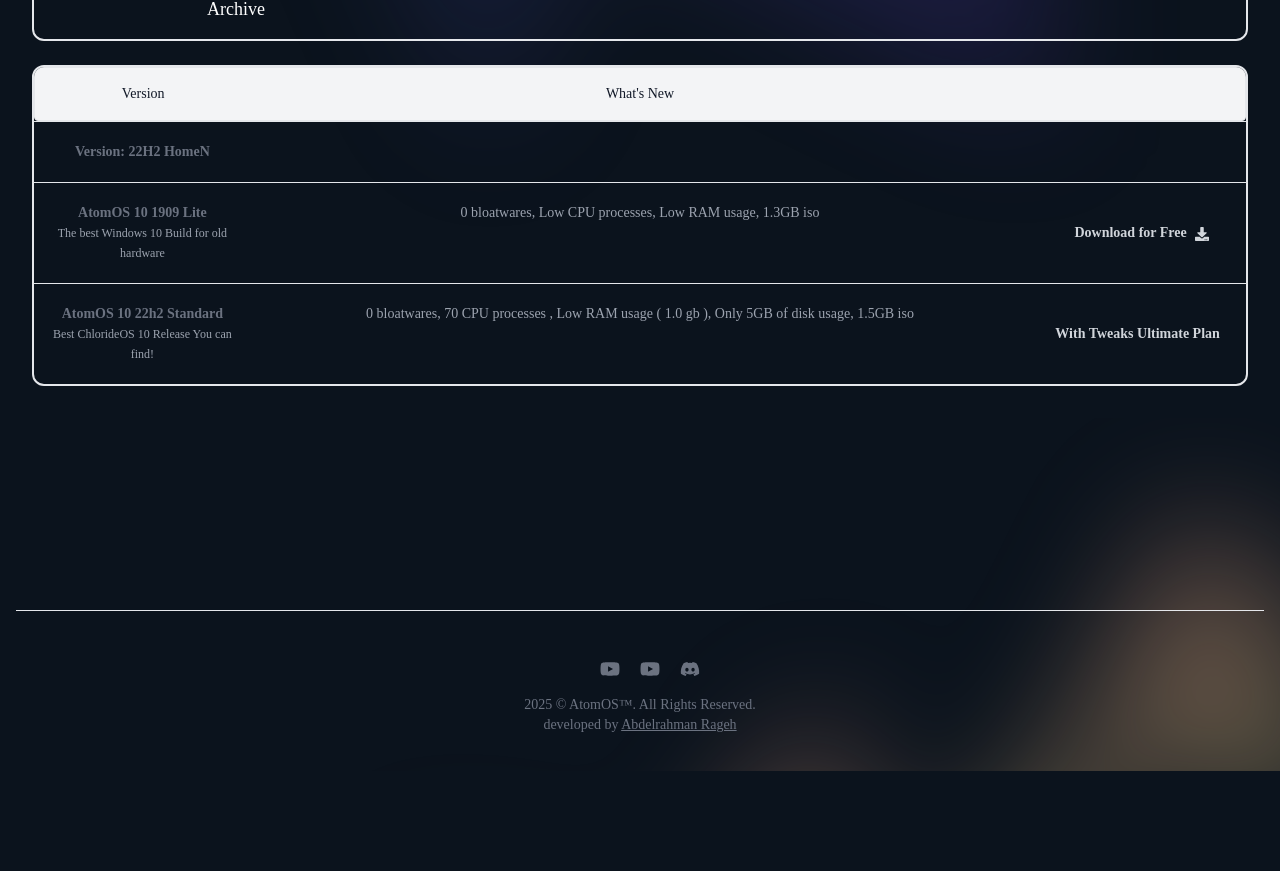
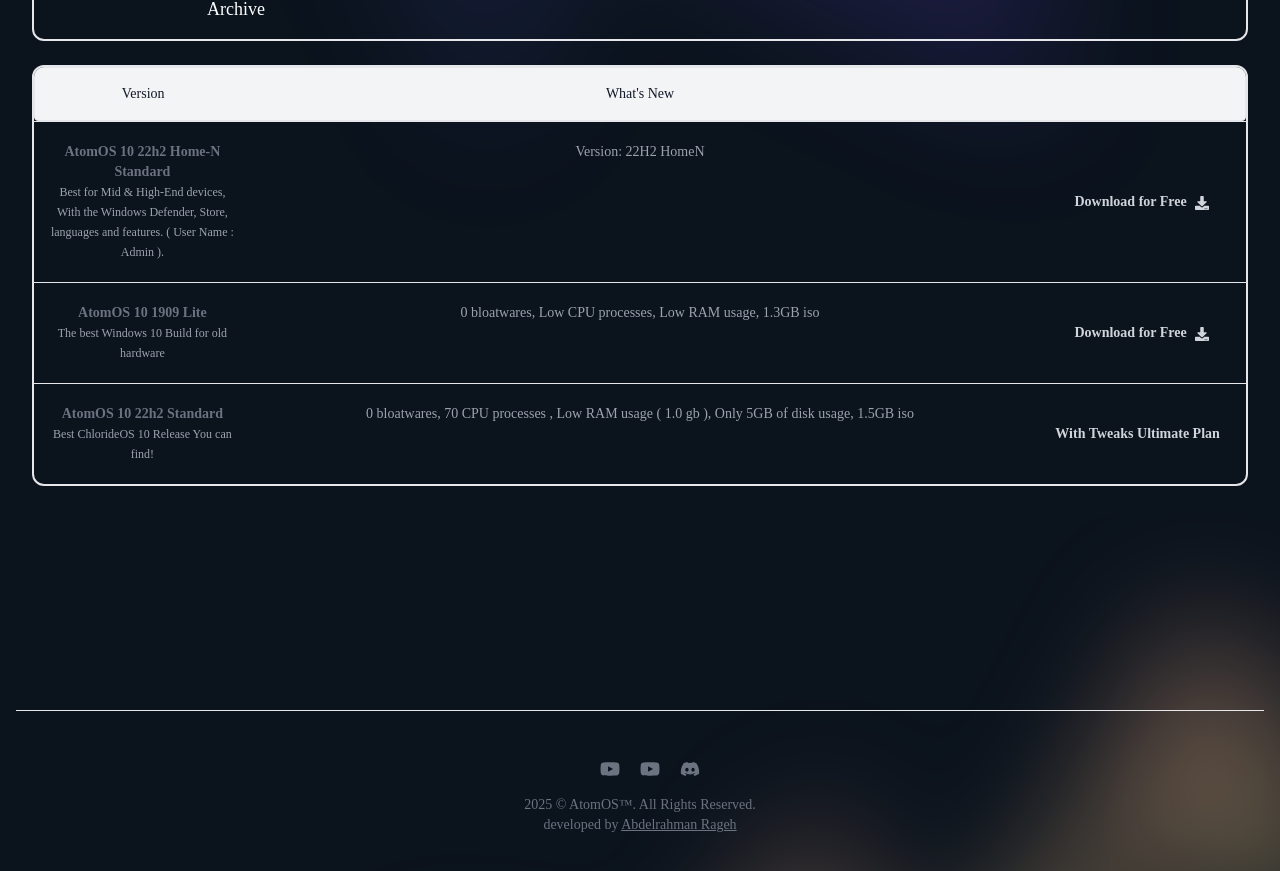
Before and after one commit to abdelrahmanrageh/Chloride-Website, a React (Vite) app: page /download in a window 1280 px wide. Shown: the part 935-1806 px from the top of the page. Before the commit the page ends 1706 px from the top, so only its background shows below. Built offline with nearby package versions, Linux system fonts and the light colour scheme; a web font is replaced by a local one.

Commit message:
Update versionsData.ts

```diff
--- a/src/data/versionsData.ts
+++ b/src/data/versionsData.ts
@@ -45,15 +45,14 @@ export const gridData = [
 export const versions = {
 
   AtomOS10Versions: [
-  {
-    title: "AtomOS 10 22h2 Home-N Standard",
-    system: "Best for Mid & High-End devices, With the Windows Defender, Store, languages and features. ( User Name : Admin ).",
-    version: "Version: 22H2 HomeN",
-    imageSize: "Image size: 3.8 GB",
-    downloadLink: "https://qiwi.gg/file/exHq6947-AtomOS1022h2HomeNStandard002",
-    moreLink: "https://www.youtube.com/watch?v=pvJohNoeQyk",
-  },
-  {
+      {
+      version: "AtomOS 10 22h2 Home-N Standard",
+      suitableFor: "Best for Mid & High-End devices, With the Windows Defender, Store, languages and features. ( User Name : Admin ).",
+      whatsNew:"Version: 22H2 HomeN",
+      price: "Free",
+      link: "https://qiwi.gg/file/exHq6947-AtomOS1022h2HomeNStandard002",
+    },
+    {
       version: "AtomOS 10 1909 Lite",
       suitableFor: "The best Windows 10 Build for old hardware",
       whatsNew:"0 bloatwares, Low CPU processes, Low RAM usage, 1.3GB iso",
```
